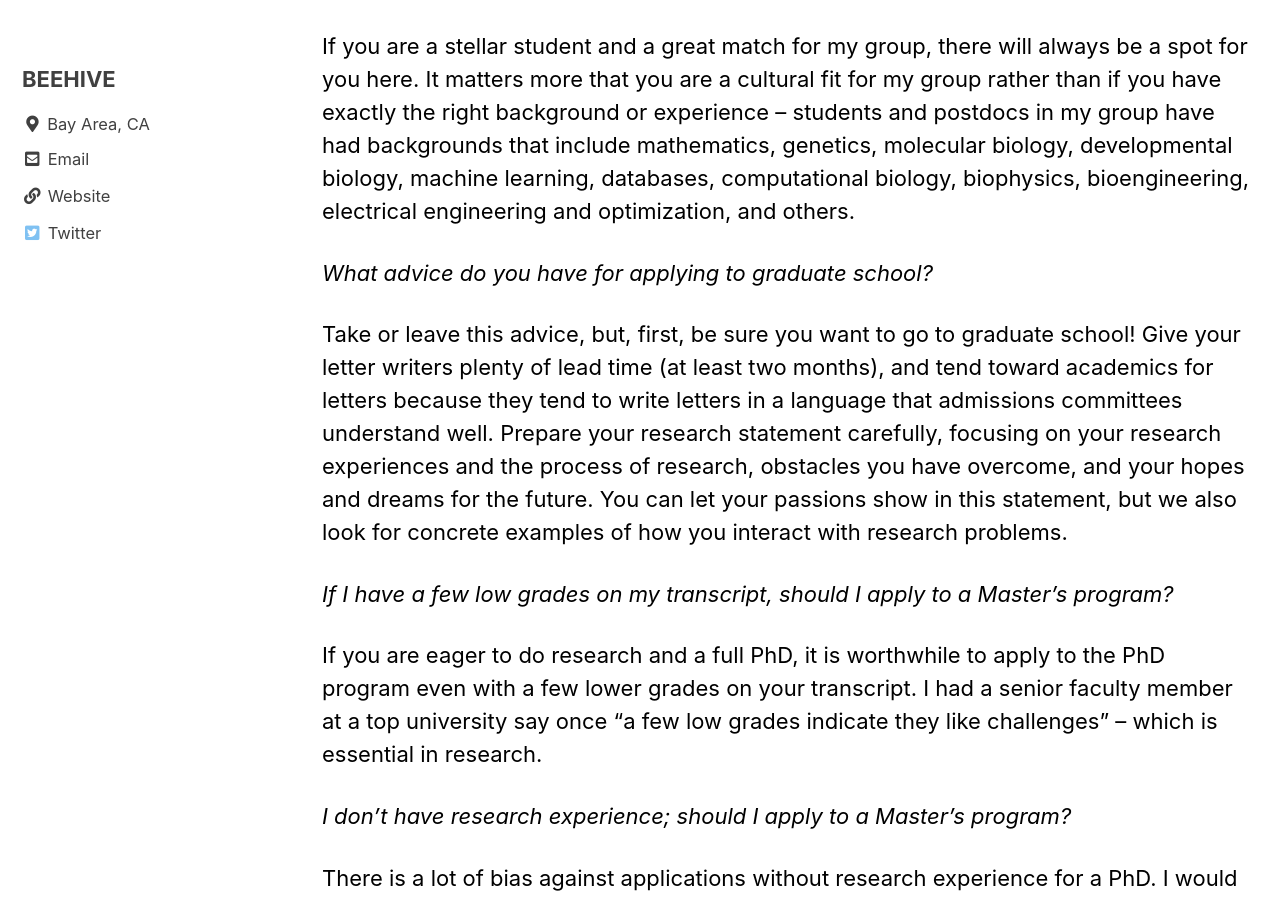
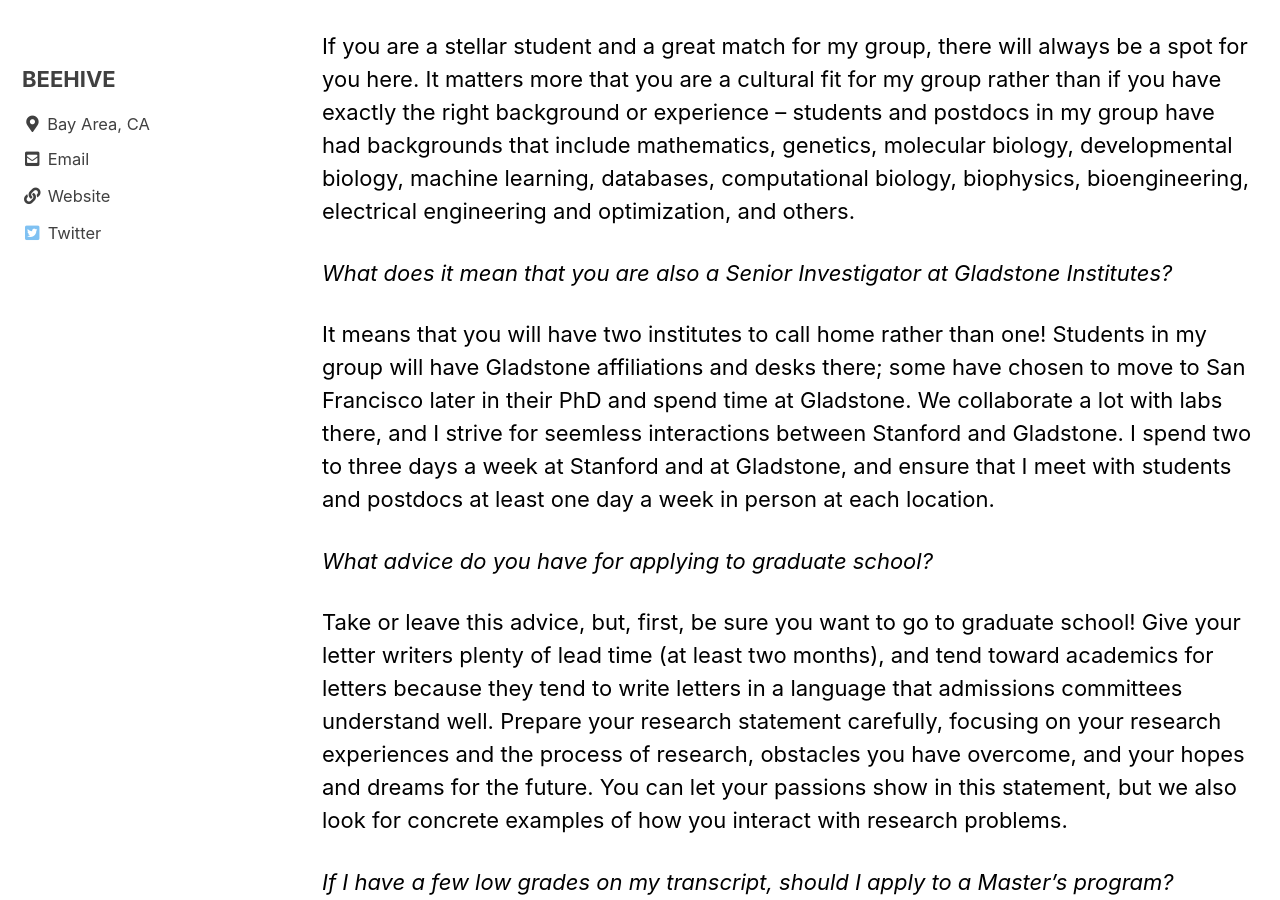
Before and after one commit to stanfordbeehive/stanfordbeehive.github.io, a Jekyll site: the page built from _pages/prospectives.md, in a window 1280 px wide and 900 px high, scrolled down 755 px. Built offline with Jekyll 4.4.1, drawn with Linux system fonts in a browser that asks for light colours; cached includes are drawn as plain includes.

Commit message:
Update prospectives.md

```diff
--- a/_pages/prospectives.md
+++ b/_pages/prospectives.md
@@ -17,6 +17,10 @@ No, I do not feel comfortable doing this. First, I receive a large number of the
 
 If you are a stellar student and a great match for my group, there will always be a spot for you here. It matters more that you are a cultural fit for my group rather than if you have exactly the right background or experience -- students and postdocs in my group have had backgrounds that include mathematics, genetics, molecular biology, developmental biology, machine learning, databases, computational biology, biophysics, bioengineering, electrical engineering and optimization, and others.
 
+*What does it mean that you are also a Senior Investigator at Gladstone Institutes?*
+
+It means that you will have two institutes to call home rather than one! Students in my group will have Gladstone affiliations and desks there; some have chosen to move to San Francisco later in their PhD and spend time at Gladstone. We collaborate a lot with labs there, and I strive for seemless interactions between Stanford and Gladstone. I spend two to three days a week at Stanford and at Gladstone, and ensure that I meet with students and postdocs at least one day a week in person at each location.
+
 *What advice do you have for applying to graduate school?*
 
 Take or leave this advice, but, first, be sure you want to go to graduate school! Give your letter writers plenty of lead time (at least two months), and tend toward academics for letters because they tend to write letters in a language that admissions committees understand well. Prepare your research statement carefully, focusing on your research experiences and the process of research, obstacles you have overcome, and your hopes and dreams for the future. You can let your passions show in this statement, but we also look for concrete examples of how you interact with research problems.
```
